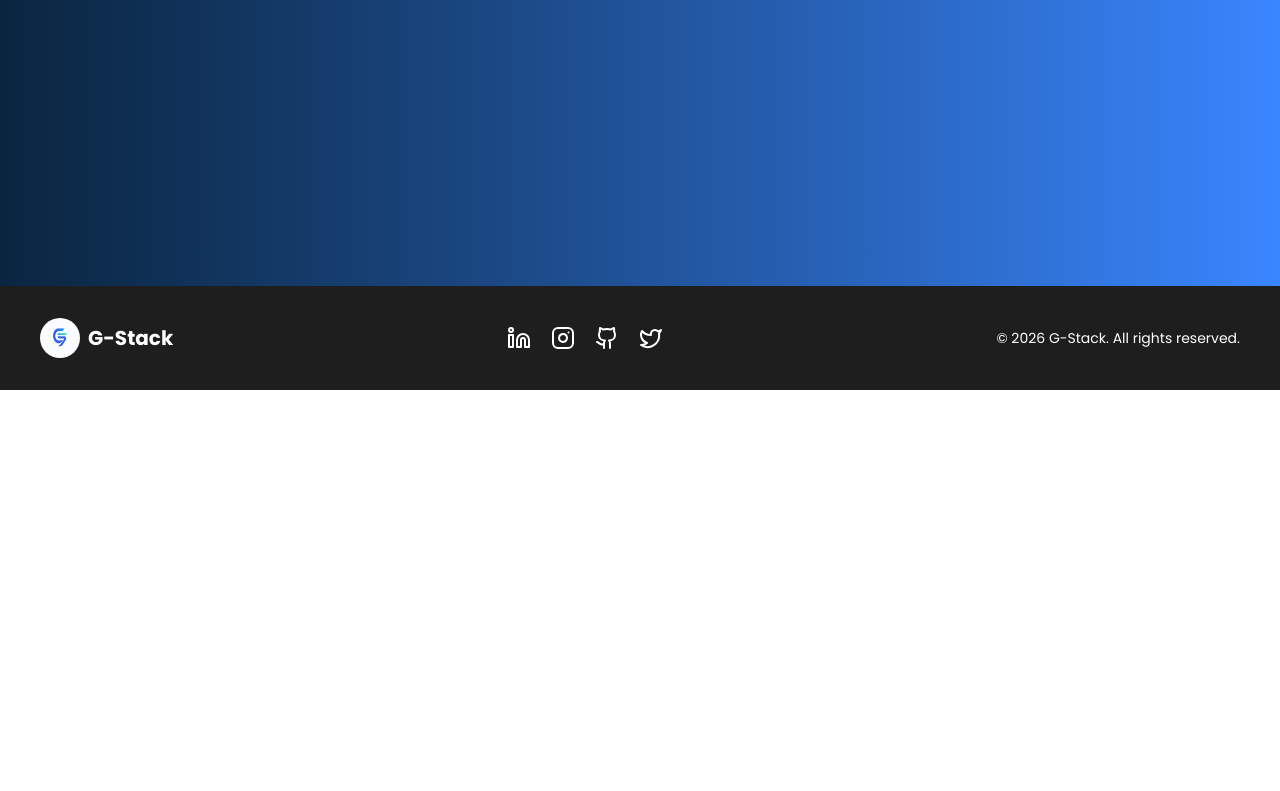
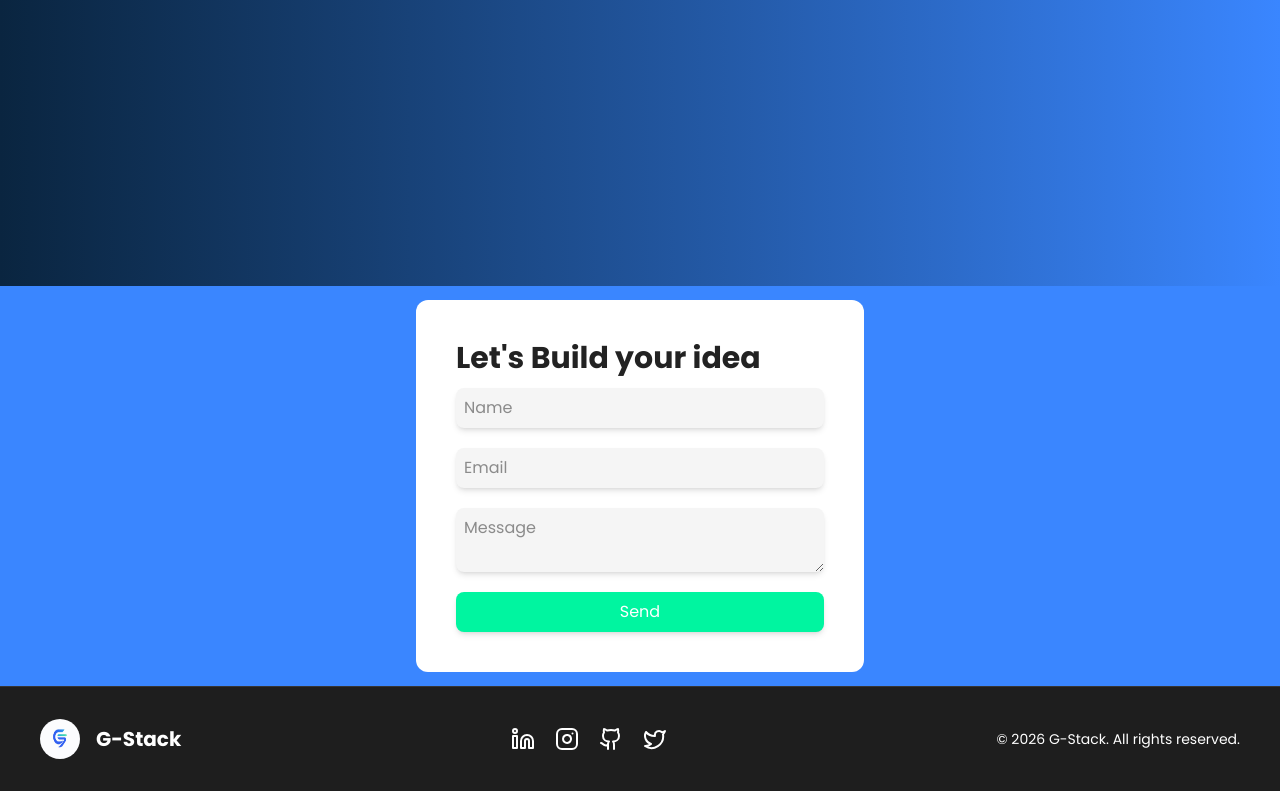
Before and after one commit to gstack-dev/gstack-landing-page, a React (Vite) app: page / in a window 1280 px wide. Shown: the part 514-1305 px from the top of the page. Before the commit the page ends 904 px from the top, so only its background shows below. Built offline with nearby package versions, Linux system fonts and the light colour scheme.

Commit message:
contact-me

```diff
--- a/index.html
+++ b/index.html
@@ -1,5 +1,5 @@
 <!doctype html>
-<html lang="en">
+<html lang="en" class="scroll-smooth">
     <head>
         <meta charset="UTF-8" />
         <link rel="icon" type="image/jpg+xml" href="/favicon.jpg" />
--- a/src/App.tsx
+++ b/src/App.tsx
@@ -1,11 +1,13 @@
 import Hero from "./Sections/Hero";
 import Footer from "./Sections/Footer";
+import ContactMe from "./Sections/ContactMe";
 
 function App() {
     return (
         <>
             <div className="text-white font-[poppins]">
                 <Hero />
+                <ContactMe />
                 <Footer />
             </div>
         </>
--- a/src/Sections/ContactMe.tsx
+++ b/src/Sections/ContactMe.tsx
@@ -1,7 +1,65 @@
+import { useState } from "react";
+import Toaster from "../components/Toaster";
+
 const ContactMe = () => {
+    const [result, setResult] = useState("");
+    const [loading, setLoading] = useState(false);
+
+    const onSubmit = async (event: any) => {
+        event.preventDefault();
+        setLoading(true);
+        const formData = new FormData(event.target);
+        formData.append("access_key", "6010b986-3d98-4ad8-bb9d-aa8cce13eb42");
+
+        const response = await fetch("https://api.web3forms.com/submit", {
+            method: "POST",
+            body: formData,
+        });
+
+        const data = await response.json();
+        if (data.success) {
+            setResult("Form Submitted Successfully");
+            setLoading(false);
+            event.target.reset();
+        } else {
+            setResult("Error");
+            setLoading(false);
+        }
+        setTimeout(() => {
+            setResult("");
+        }, 6000);
+    };
     return (
-        <section className="contact-me">
-            <h2>Contact Me</h2>
+        <section id="contact" className="contact-me bg-secondary h-[50vh] flex items-center justify-center px-2">
+            <div className="flex flex-col items-start justify-center bg-white p-10 rounded-xl gap-3 w-full max-w-md mx-auto">
+                <h2 className="text-3xl font-bold text-[#222]">Let's Build your idea</h2>
+                <form
+                    onSubmit={onSubmit}
+                    className="flex flex-col items-start justify-center gap-5 w-full"
+                >
+                    <input
+                        type="text"
+                        placeholder="Name"
+                        className="border-0 p-2 rounded-lg bg-background text-[#222] w-full shadow-md focus:outline-none "
+                    />
+                    <input
+                        type="email"
+                        placeholder="Email"
+                        className="border-0 p-2 rounded-lg bg-background text-[#222] w-full shadow-md focus:outline-none "
+                    />
+                    <textarea
+                        placeholder="Message"
+                        className="border-0 w-full p-2 rounded-lg bg-background text-[#222] shadow-md focus:outline-none "
+                    ></textarea>
+                    <button
+                        type="submit"
+                        className={`bg-accent hover:bg-secondary transition-all duration-300 cursor-pointer w-full text-white p-2 rounded-lg shadow-md ${loading ? "opacity-50 cursor-not-allowed" : ""}`}
+                    >
+                        {loading ? "Sending..." : "Send"}
+                    </button>
+                </form>
+            </div>
+            {result ? <Toaster message={result} type="success" /> : null}
         </section>
     );
 };
--- a/src/Sections/Footer.tsx
+++ b/src/Sections/Footer.tsx
@@ -3,21 +3,47 @@ import logo from "../../public/favicon.jpg";
 
 const Footer = () => {
     return (
-        <footer className="bg-[#1E1E1E] text-white">
+        <footer className="bg-[#1E1E1E] text-white border-t border-solid border-[rgba(255,255,255,0.1)]">
             <div className="px-10 py-8">
-                <div className="flex flex-col md:flex-row justify-between items-center">
-                    <div className="flex items-center gap-2">
-                        <img src={logo} alt="logo" className="w-10 h-10 rounded-full" />
+                <div className="flex flex-col gap-5 md:flex-row justify-between items-center">
+                    <div className="flex items-center gap-4">
+                        <img
+                            src={logo}
+                            alt="logo"
+                            className="w-10 h-10 rounded-full"
+                        />
                         <span className="text-xl font-bold">G-Stack</span>
                     </div>
                     <div className="flex items-center gap-5">
-                        <a href="https://www.linkedin.com/in/g-stack/" className="hover:text-accent transition-colors duration-300 cursor-pointer"><Linkedin className="w-6 h-6" /></a>
-                        <a href="https://www.instagram.com/gstack.dev" className="hover:text-accent transition-colors duration-300 cursor-pointer"><Instagram className="w-6 h-6" /></a>
-                        <a href="https://github.com/gstack-dev" className="hover:text-accent transition-colors duration-300 cursor-pointer"><Github className="w-6 h-6" /></a>
-                        <a href="https://x.com/gstackdev" className="hover:text-accent transition-colors duration-300 cursor-pointer"><Twitter className="w-6 h-6" /></a>
+                        <a
+                            href="https://www.linkedin.com/in/g-stack/"
+                            className="hover:text-accent transition hover:scale-110 duration-300 cursor-pointer"
+                        >
+                            <Linkedin className="w-6 h-6" />
+                        </a>
+                        <a
+                            href="https://www.instagram.com/gstack.dev"
+                            className="hover:text-accent transition hover:scale-110 duration-300 cursor-pointer"
+                        >
+                            <Instagram className="w-6 h-6" />
+                        </a>
+                        <a
+                            href="https://github.com/gstack-dev"
+                            className="hover:text-accent transition hover:scale-110 duration-300 cursor-pointer"
+                        >
+                            <Github className="w-6 h-6" />
+                        </a>
+                        <a
+                            href="https://x.com/gstackdev"
+                            className="hover:text-accent transition hover:scale-110 duration-300 cursor-pointer"
+                        >
+                            <Twitter className="w-6 h-6" />
+                        </a>
                     </div>
                     <div className="flex items-center gap-2">
-                        <span className="text-sm">© 2026 G-Stack. All rights reserved.</span>
+                        <span className="text-sm">
+                            © 2026 G-Stack. All rights reserved.
+                        </span>
                     </div>
                 </div>
             </div>
@@ -25,4 +51,4 @@ const Footer = () => {
     );
 };
 
-export default Footer
+export default Footer;
--- a/src/components/Navbar.tsx
+++ b/src/components/Navbar.tsx
@@ -45,7 +45,7 @@ const Navbar = () => {
                     </li>
                     <li>
                         <a
-                            href="#"
+                            href="#contact"
                             className="hover:text-accent transition-colors duration-300 font-medium text-xl"
                         >
                             Contact
--- /dev/null
+++ b/src/components/Toaster.tsx
@@ -0,0 +1,18 @@
+import { Check, X } from "lucide-react";
+
+const Toaster = ({ message, type }: { message: string; type: string }) => {
+    return (
+        <div className={`alert-box ${message ? "show" : ""}`}>
+            <div className={`alert ${type === "success" ? "success" : "error"}`}>
+                {type === "success" ? (
+                    <Check className={`text-[35px] mr-2 text-[#0abf30]`} />
+                ) : (
+                    <X className={`text-[35px] mr-2 text-[#e9463f]`} />
+                )}
+                <p>{message}</p>
+            </div>
+        </div>
+    );
+};
+
+export default Toaster;
--- a/src/index.css
+++ b/src/index.css
@@ -7,3 +7,54 @@
     --color-accent: #00f5a0;
     --color-background: #f5f5f5;
 }
+
+@layer components {
+    .alert-box {
+        position: fixed;
+        inset: 0;
+        top: 35px;
+        margin: 0 auto;
+        width: 350px;
+        height: 70px;
+        background: #fff;
+        border-radius: 6px;
+        padding: 0 15px;
+        z-index: 2000;
+        overflow: hidden;
+        transform: translateY(calc(-100% - 35px));
+        transition: 0.5s ease;
+        &.show {
+            transform: translateY(0);
+            .alert::after {
+                animation: progress 6s linear forwards;
+            }
+        }
+        .alert {
+            height: 100%;
+            display: flex;
+            align-items: center;
+            color: #222;
+            font-weight: 500;
+            &::after {
+                content: " ";
+                position: absolute;
+                bottom: 0;
+                left: 0;
+                width: 100%;
+                height: 5px;
+                background: #0abf30;
+            }
+            &.error {
+                &::after {
+                    background: #e9463f;
+                }
+            }
+        }
+    }
+}
+
+@keyframes progress {
+    100% {
+        width: 0%;
+    }
+}
```
Also changed, not shown: screenshots/contact.png (added). Lines whose indentation alone changed are shown as unchanged.
